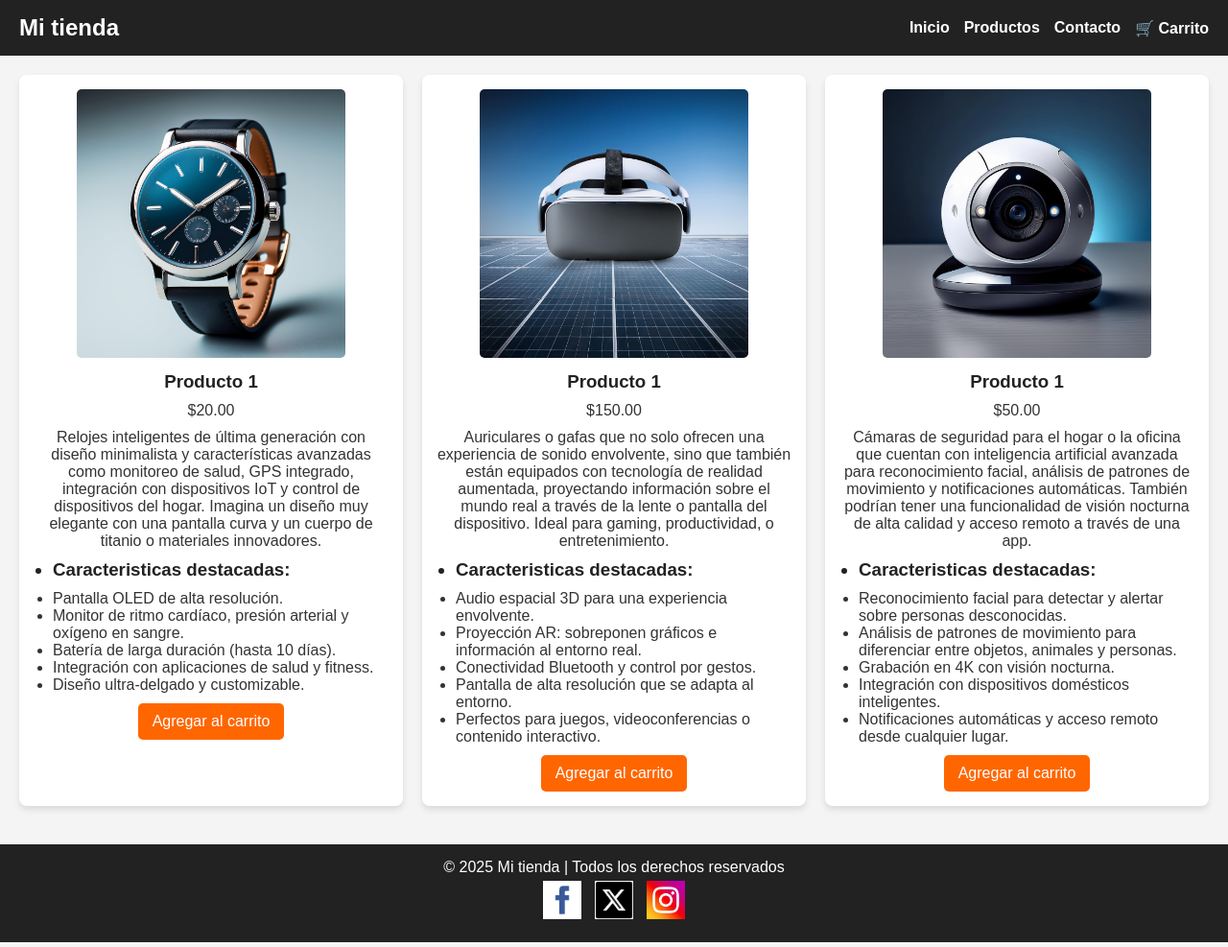
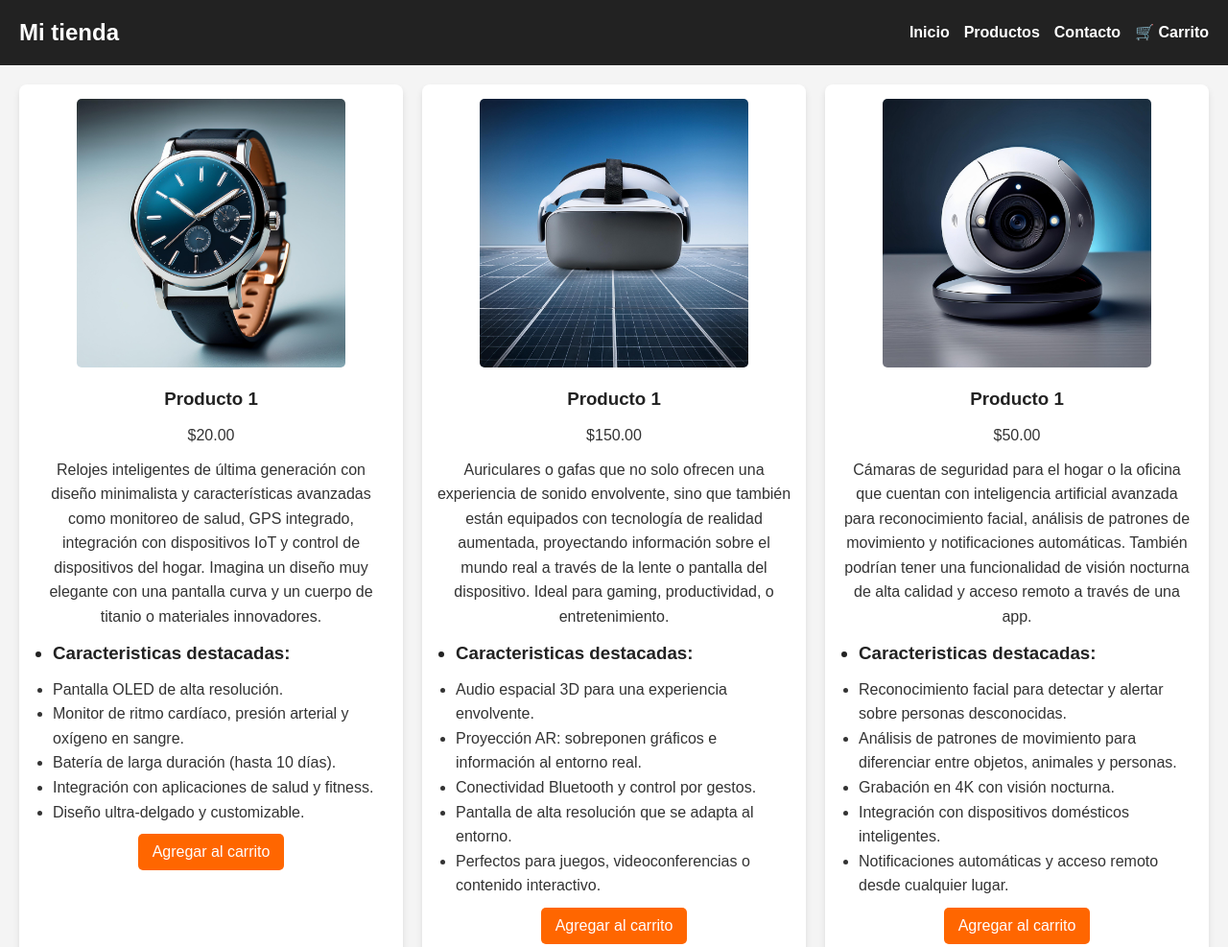
Before and after one commit to sandrodevx/E-Commerce, a plain HTML site: page index.html in a window 1280 px wide. Shown: the top 987 px of the page at 96% size. Drawn offline with Linux system fonts and the light colour scheme.

Commit message:
Update styles.css

```diff
--- a/styles.css
+++ b/styles.css
@@ -1,4 +1,14 @@
-/* Reset básico */
+/* ===== VARIABLES GLOBALES ===== */
+:root {
+    --primary-color: #222;
+    --secondary-color: #ff6600;
+    --hover-color: #cc5500;
+    --text-color: #333;
+    --background-light: #f4f4f4;
+    --white: #fff;
+}
+
+/* ===== RESET BÁSICO ===== */
 * {
     margin: 0;
     padding: 0;
@@ -7,8 +17,9 @@
 }
 
 body {
-    background-color: #f4f4f4;
-    color: #333;
+    background-color: var(--background-light);
+    color: var(--text-color);
+    line-height: 1.6;
 }
 
 /* ===== HEADER ===== */
@@ -16,8 +27,8 @@ header {
     display: flex;
     justify-content: space-between;
     align-items: center;
-    background-color: #222;
-    color: white;
+    background-color: var(--primary-color);
+    color: var(--white);
     padding: 15px 20px;
 }
 
@@ -31,18 +42,15 @@ nav ul {
     gap: 15px;
 }
 
-nav ul li {
-    display: inline;
-}
-
 nav ul li a {
-    color: white;
+    color: var(--white);
     text-decoration: none;
     font-weight: bold;
+    transition: color 0.3s;
 }
 
 nav ul li a:hover {
-    color: #FFD700; /* Efecto hover en enlaces */
+    color: #FFD700;
 }
 
 /* ===== SECCIÓN PRODUCTOS ===== */
@@ -54,7 +62,7 @@ nav ul li a:hover {
 }
 
 .product {
-    background: white;
+    background: var(--white);
     padding: 15px;
     border-radius: 8px;
     box-shadow: 0 4px 6px rgba(0, 0, 0, 0.1);
@@ -63,7 +71,7 @@ nav ul li a:hover {
 }
 
 .product:hover {
-    transform: scale(1.02);
+    transform: scale(1.05);
 }
 
 .product img {
@@ -74,7 +82,7 @@ nav ul li a:hover {
 
 .product h3 {
     margin: 10px 0;
-    color: #222;
+    color: var(--primary-color);
 }
 
 .product p {
@@ -89,24 +97,29 @@ nav ul li a:hover {
 }
 
 .product button {
-    background-color: #ff6600;
-    color: white;
+    background-color: var(--secondary-color);
+    color: var(--white);
     padding: 10px 15px;
     border: none;
     border-radius: 5px;
     font-size: 16px;
     cursor: pointer;
     transition: background 0.3s;
+    outline: none;
 }
 
 .product button:hover {
-    background-color: #cc5500;
+    background-color: var(--hover-color);
+}
+
+.product button:focus {
+    outline: 2px solid #FFD700;
 }
 
 /* ===== FOOTER ===== */
 footer {
-    background-color: #222;
-    color: white;
+    background-color: var(--primary-color);
+    color: var(--white);
     text-align: center;
     padding: 15px;
     margin-top: 20px;
@@ -115,16 +128,14 @@ footer {
 footer .socials img {
     width: 35px;
     margin: 5px;
-    transition: transform 0.3s;
+    transition: transform 0.3s ease-in-out;
 }
 
 footer .socials img:hover {
-    transform: scale(1.2);
+    transform: scale(1.3);
 }
 
 /* ===== MEDIA QUERIES PARA RESPONSIVE ===== */
-
-/* Móviles (pantallas pequeñas) */
 @media (max-width: 768px) {
     header {
         flex-direction: column;
@@ -147,13 +158,8 @@ footer .socials img:hover {
     .product img {
         max-width: 250px;
     }
-
-    footer {
-        font-size: 14px;
-    }
 }
 
-/* Tablets y pantallas medianas */
 @media (max-width: 1024px) {
     .productos {
         grid-template-columns: repeat(2, 1fr);
```
